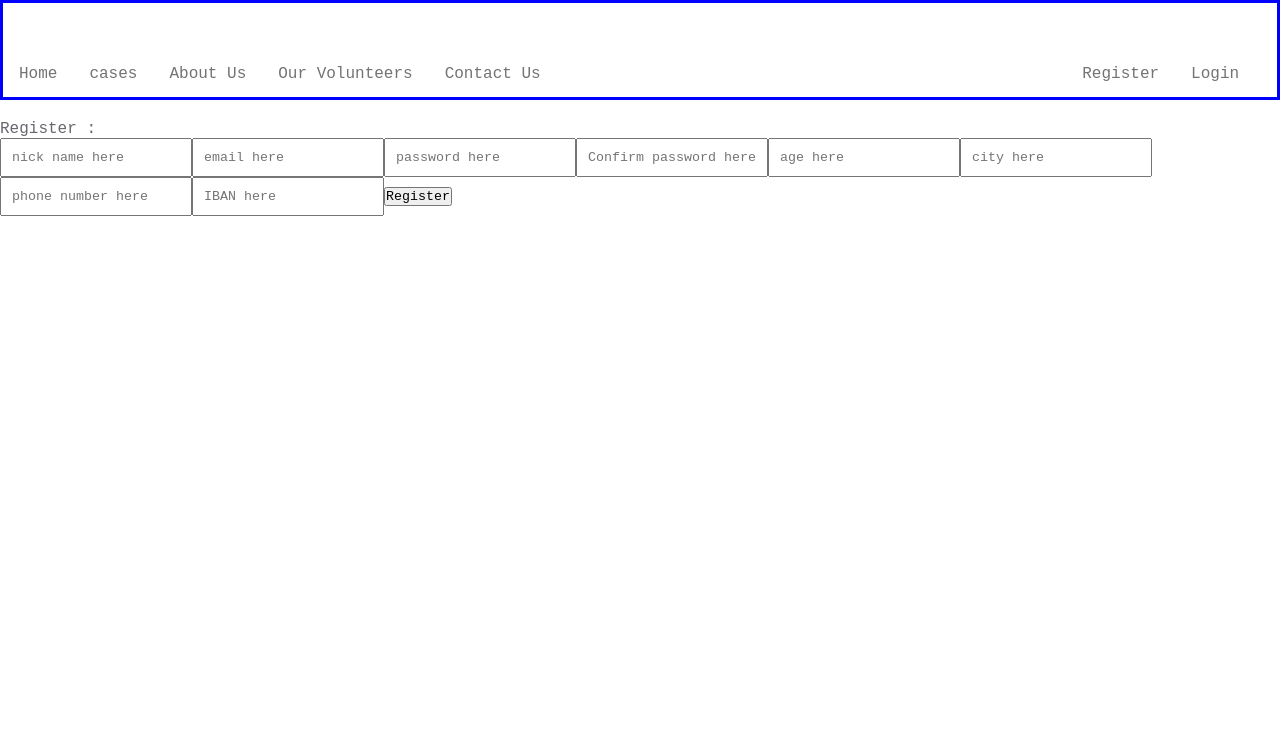
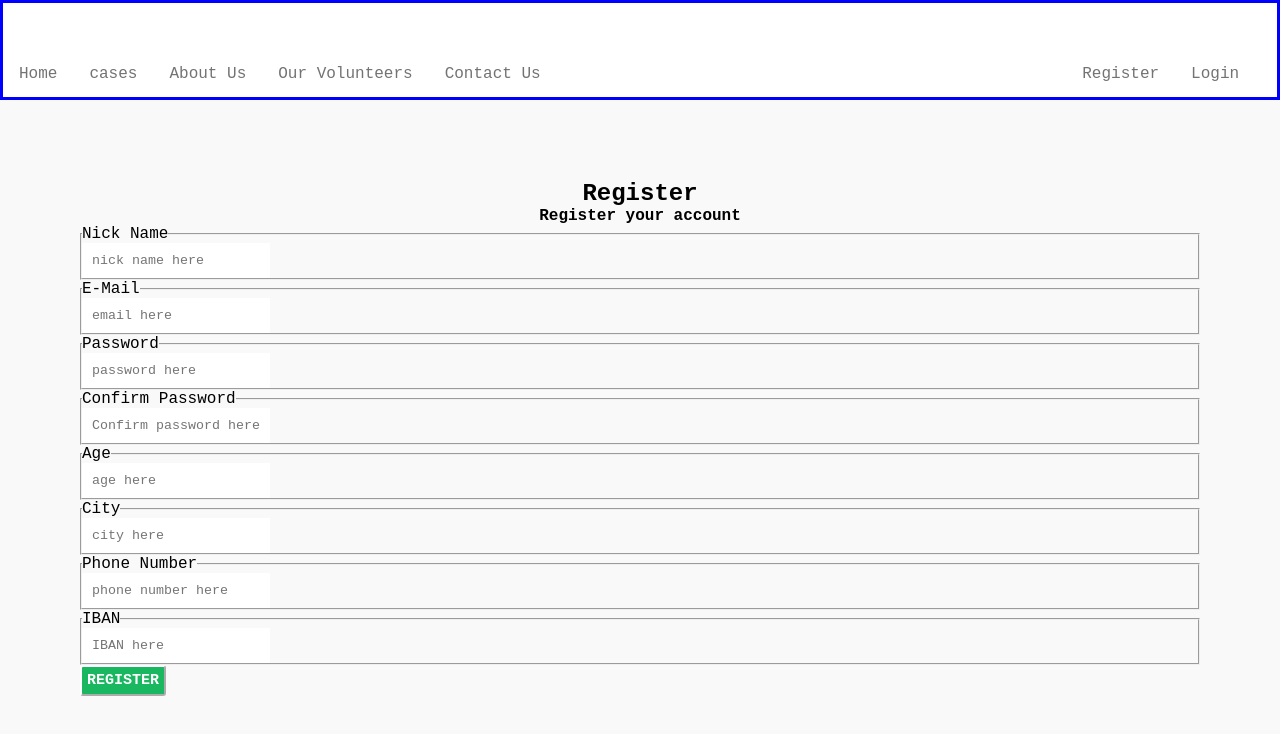
Before and after one commit to fawzij2/MERAKI_ACADEMY_PROJECT4, a React (Create React App) app in the folder frontend/: page /register in a window 1280 px wide. Shown: the top 734 px of the page. Built offline with nearby package versions, Linux system fonts and the light colour scheme.

Commit message:
css register

```diff
--- a/frontend/src/components/auth/register/index.js
+++ b/frontend/src/components/auth/register/index.js
@@ -30,7 +30,7 @@ export default function Register() {
       IBAN,
     });
 
-    if (password===confirmPassword) {
+    if (password === confirmPassword) {
       axios
         .post("http://localhost:5000/register", {
           nickName,
@@ -42,7 +42,6 @@ export default function Register() {
           IBAN,
         })
         .then((res) => {
-
           if (res.data.errors) {
             setRegisterMessage(
               "some thing happened while register, please try again"
@@ -54,77 +53,118 @@ export default function Register() {
         .catch((err) => {
           throw err;
         });
+    } else {
+      setRegisterMessage("please check the password");
     }
-    else{setRegisterMessage("please check the password")}
-
   };
 
   return (
+    <div className="outRegister">
+      <div  className="Register">
+      <h2 style={{ textAlign: "center" }}>Register</h2>
+      <h4 style={{ textAlign: "center" }}>Register your account</h4>
+
       <div>
-      <p>Register : </p>
-      <div>
+        <fieldset>
+          <legend>Nick Name</legend>
           <input
+          className="input"
             type="text"
             placeholder="nick name here"
             onChange={(e) => {
               setNickName(e.target.value);
             }}
           />
+        </fieldset>
 
+        <fieldset>
+          <legend>E-Mail</legend>
           <input
+          className="input"
             type="text"
             placeholder="email here"
             onChange={(e) => {
               setEmail(e.target.value);
             }}
           />
+        </fieldset>
+
+        <fieldset>
+          <legend>Password</legend>
           <input
+          className="input"
             type="password"
             placeholder="password here"
             onChange={(e) => {
               setPassword(e.target.value);
             }}
           />
+        </fieldset>
+
+        <fieldset>
+          <legend>Confirm Password</legend>
           <input
+          className="input"
             type="password"
             placeholder="Confirm password here"
             onChange={(e) => {
               setConfirmPassword(e.target.value);
             }}
           />
+        </fieldset>
 
+        <fieldset>
+          <legend>Age</legend>
           <input
+          className="input"
             type="number"
             placeholder="age here"
             onChange={(e) => {
               setAge(e.target.value);
             }}
           />
+        </fieldset>
+
+        <fieldset>
+          <legend>City</legend>
           <input
+          className="input"
             type="text"
             placeholder="city here"
             onChange={(e) => {
               setCity(e.target.value);
             }}
           />
+        </fieldset>
+
+        <fieldset>
+          <legend>Phone Number</legend>
           <input
+          className="input"
             type="text"
             placeholder="phone number here"
             onChange={(e) => {
               setPhoneNo(e.target.value);
             }}
           />
+        </fieldset>
+
+        <fieldset>
+          <legend>IBAN</legend>
           <input
+          className="input"
             type="text"
             placeholder="IBAN here"
             onChange={(e) => {
               setIBAN(e.target.value);
             }}
           />
-        <button className="button" onClick={postRegister}>
-          Register
+        </fieldset>
+        <button className="registerButton" onClick={postRegister}>
+          REGISTER
         </button>
-        <p>{registerMessage}</p>
+        <p className="message"  style={{ textAlign: "center" }}   >{registerMessage}</p>
+      </div>
     </div>
     </div>
   );
--- a/frontend/src/components/auth/register/register.css
+++ b/frontend/src/components/auth/register/register.css
@@ -0,0 +1,40 @@
+.outRegister{
+    padding: 80px;
+    background: #f9f9f9
+}
+
+.register{
+    display: grid;
+    justify-content: center;
+    gap: 15px;
+    width: 500px;
+    max-width: 90%;
+    margin: auto;
+    background: #fff;
+    padding: 70px 50px;
+    box-shadow: 0 0 15px rgb(0 0 0 / 5%)
+
+}
+
+
+
+.input{
+    border: 0px;
+
+}
+
+.registerButton{
+  background-color:#18b760!important;
+  border-radius: 3px;
+  color: white;
+  font-weight: bolder;
+  font-size: 15px;
+  padding: 5px;
+  cursor: pointer;
+  border-color: #fff;
+
+}
+
+.message{
+   color: red;
+}
```
Lines whose indentation alone changed are shown as unchanged.
